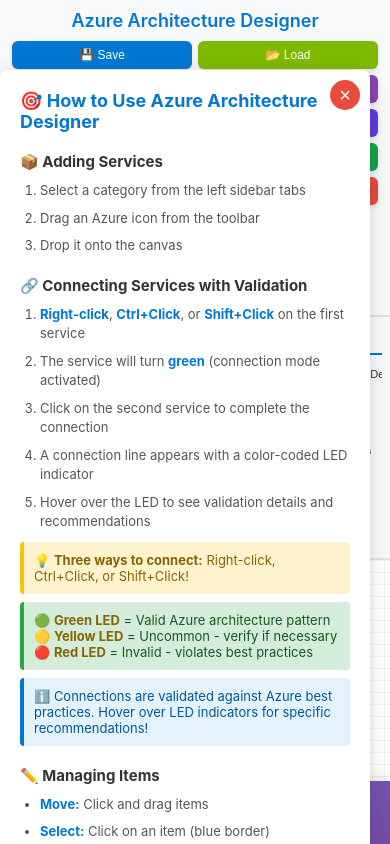
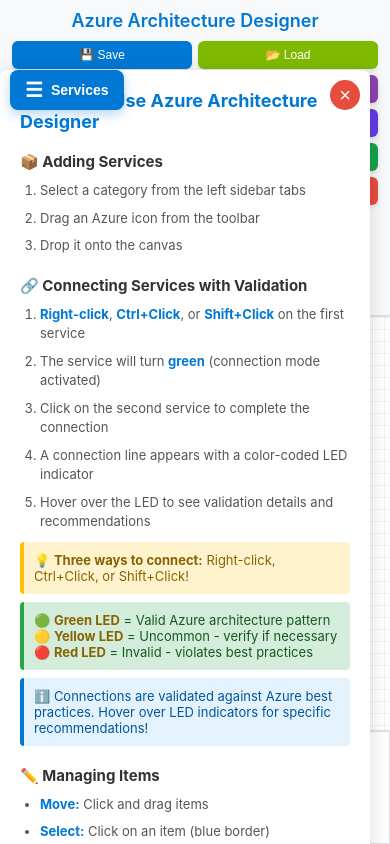
Before and after one commit to ArunimMicrosoft/Az-visio-web, a React (Vite) app: page / in a window 390 px wide. Built offline with nearby package versions, Linux system fonts and the light colour scheme.

Commit message:
Mobile UX: Add hamburger menu for sidebar with slide-in animation

```diff
--- a/src/App.css
+++ b/src/App.css
@@ -34,34 +34,26 @@
 
 /* Tablet (Portrait) - 768px and below */
 @media (max-width: 768px) {
-  .main-content {
-    flex-direction: column;
-  }
-
-  /* Toolbar becomes horizontal on tablet/mobile */
-  .main-content > .toolbar {
-    width: 100%;
-    height: auto;
-    max-height: 40vh;
-    border-right: none;
-    border-bottom: 2px solid #dee2e6;
-    flex-shrink: 0;
-  }
-
   /* Cost summary takes full width on tablet */
   .main-content > .cost-summary {
+    position: fixed;
+    bottom: 0;
+    left: 0;
+    right: 0;
     width: 100%;
     max-width: 100%;
     min-width: 100%;
     border-left: none;
     border-top: 2px solid #dee2e6;
     max-height: 30vh;
+    z-index: 500;
+    border-radius: 0;
   }
 
-  /* Canvas adjusts to remaining space */
+  /* Canvas takes full remaining space */
   .canvas {
     flex: 1;
-    min-height: 400px;
+    min-height: calc(100vh - 200px);
   }
 }
 
@@ -71,12 +63,6 @@
     font-size: 14px;
   }
 
-  /* Toolbar more compact on mobile */
-  .main-content > .toolbar {
-    max-height: 35vh;
-    padding: 8px;
-  }
-
   /* Cost summary more compact */
   .main-content > .cost-summary {
     max-height: 25vh;
@@ -84,7 +70,7 @@
 
   /* Canvas minimum height reduced for mobile */
   .canvas {
-    min-height: 300px;
+    min-height: calc(100vh - 220px);
   }
 }
 
--- a/src/components/Toolbar.css
+++ b/src/components/Toolbar.css
@@ -1,34 +1,144 @@
+/* Mobile Menu Toggle Button (hidden on desktop) */
+.mobile-menu-toggle {
+  display: none;
+  position: fixed;
+  top: 70px;
+  left: 10px;
+  z-index: 1001;
+  background: #0078D4;
+  color: white;
+  border: none;
+  border-radius: 8px;
+  padding: 10px 15px;
+  font-size: 14px;
+  font-weight: 600;
+  cursor: pointer;
+  box-shadow: 0 4px 12px rgba(0, 120, 212, 0.3);
+  transition: all 0.3s;
+  align-items: center;
+  gap: 8px;
+}
+
+.mobile-menu-toggle:hover {
+  background: #005a9e;
+  transform: translateY(-2px);
+  box-shadow: 0 6px 16px rgba(0, 120, 212, 0.4);
+}
+
+.mobile-menu-toggle:active {
+  transform: translateY(0);
+}
+
+.hamburger-icon {
+  font-size: 20px;
+  line-height: 1;
+}
+
+.menu-text {
+  font-size: 14px;
+}
+
+/* Mobile Overlay */
+.mobile-overlay {
+  display: none;
+  position: fixed;
+  top: 0;
+  left: 0;
+  right: 0;
+  bottom: 0;
+  background: rgba(0, 0, 0, 0.5);
+  z-index: 999;
+}
+
 .toolbar {
   width: 250px;
   background-color: #f8f9fa;
   border-right: 1px solid #dee2e6;
-  padding: 10px;
+  padding: 0;
   height: 100vh;
   display: flex;
   flex-direction: column;
   overflow: hidden;
 }
 
-.toolbar-title {
-  margin: 0 0 15px 0;
-  padding: 10px;
-  font-size: 16px;
-  color: #333;
-  border-bottom: 2px solid #0078D4;
+.toolbar-header {
+  display: flex;
+  justify-content: space-between;
+  align-items: center;
+  padding: 15px;
+  background: linear-gradient(135deg, #0078D4 0%, #005a9e 100%);
+  color: white;
+  border-bottom: 2px solid #005a9e;
   flex-shrink: 0;
 }
 
-.category-tabs {
-  display: flex;
-  flex-direction: column;
-  gap: 4px;
-  margin-bottom: 15px;
-  flex-shrink: 0;
+.toolbar-title {
+  margin: 0;
+  font-size: 16px;
+  font-weight: 600;
+  flex: 1;
 }
 
-.category-tab {
-  padding: 8px 12px;
-  background-color: transparent;
+.expand-all-btn {
+  background: rgba(255, 255, 255, 0.2);
+  border: 1px solid rgba(255, 255, 255, 0.3);
+  color: white;
+  padding: 4px 8px;
+  border-radius: 4px;
+  cursor: pointer;
+  font-size: 16px;
+  transition: all 0.2s;
+  display: flex;
+  align-items: center;
+  justify-content: center;
+  width: 32px;
+  height: 32px;
+}
+
+.expand-all-btn:hover {
+  background: rgba(255, 255, 255, 0.3);
+  border-color: rgba(255, 255, 255, 0.5);
+}
+
+/* Remove old category tabs */
+.category-tabs {
+  display: none;
+}
+
+/* New Accordion Styles */
+.category-accordion {
+  flex: 1;
+  overflow-y: auto;
+  overflow-x: hidden;
+  scrollbar-width: thin;
+  scrollbar-color: #c1c1c1 #f1f1f1;
+}
+
+.category-accordion::-webkit-scrollbar {
+  width: 8px;
+}
+
+.category-accordion::-webkit-scrollbar-track {
+  background: #f1f1f1;
+}
+
+.category-accordion::-webkit-scrollbar-thumb {
+  background: #888;
+  border-radius: 4px;
+}
+
+.category-accordion::-webkit-scrollbar-thumb:hover {
+  background: #555;
+}
+
+.category-section {
+  border-bottom: 1px solid #dee2e6;
+}
+
+.category-header {
+  width: 100%;
+  padding: 12px 15px;
+  background: #ffffff;
   border: none;
   border-left: 3px solid transparent;
   text-align: left;
@@ -36,143 +146,186 @@
   font-size: 13px;
   color: #333;
   transition: all 0.2s;
+  display: flex;
+  align-items: center;
+  gap: 10px;
+  font-weight: 500;
 }
 
-.category-tab:hover {
-  background-color: #e9ecef;
+.category-header:hover {
+  background: #f8f9fa;
+  border-left-color: #0078D4;
 }
 
-.category-tab.active {
-  background-color: #e7f3ff;
+.category-header.expanded {
+  background: #e7f3ff;
   border-left-color: #0078D4;
   color: #0078D4;
   font-weight: 600;
 }
 
+.category-icon {
+  font-size: 10px;
+  width: 16px;
+  display: flex;
+  align-items: center;
+  justify-content: center;
+  transition: transform 0.2s;
+}
+
+.category-name {
+  flex: 1;
+}
+
+.category-count {
+  background: #6c757d;
+  color: white;
+  padding: 2px 8px;
+  border-radius: 10px;
+  font-size: 11px;
+  font-weight: 600;
+  min-width: 24px;
+  text-align: center;
+}
+
+.category-header.expanded .category-count {
+  background: #0078D4;
+}
+
+.category-content {
+  background: #ffffff;
+  animation: slideDown 0.3s ease-out;
+  overflow: hidden;
+}
+
+@keyframes slideDown {
+  from {
+    opacity: 0;
+    max-height: 0;
+  }
+  to {
+    opacity: 1;
+    max-height: 2000px;
+  }
+}
+
 .toolbar-icons {
-  display: flex;
-  flex-direction: column;
-  gap: 2px;
-  overflow-y: auto;
-  overflow-x: hidden;
-  flex: 1;
-  min-height: 0;
-  padding-right: 5px;
-  scrollbar-width: thin;
-  scrollbar-color: #c1c1c1 #f1f1f1;
+  display: grid;
+  grid-template-columns: repeat(auto-fill, minmax(80px, 1fr));
+  gap: 8px;
+  padding: 12px;
+  background: #f8f9fa;
 }
 
 .toolbar-icons::-webkit-scrollbar {
-  width: 10px;
-}
-
-.toolbar-icons::-webkit-scrollbar-track {
-  background: #f1f1f1;
-  border-radius: 5px;
-  margin: 2px 0;
-}
-
-.toolbar-icons::-webkit-scrollbar-thumb {
-  background: #888;
-  border-radius: 5px;
-  border: 2px solid #f1f1f1;
-}
-
-.toolbar-icons::-webkit-scrollbar-thumb:hover {
-  background: #555;
+  display: none;
 }
 
 /* ===== RESPONSIVE DESIGN ===== */
 
 /* Tablet (Portrait) - 768px and below */
 @media (max-width: 768px) {
+  /* Show mobile menu toggle button */
+  .mobile-menu-toggle {
+    display: flex;
+  }
+
+  /* Show overlay when menu is open */
+  .mobile-overlay {
+    display: block;
+  }
+
+  /* Toolbar becomes a sliding sidebar on mobile */
   .toolbar {
-    width: 100%;
-    height: auto;
-    max-height: 40vh;
-    border-right: none;
-    border-bottom: 2px solid #dee2e6;
-    padding: 8px;
+    position: fixed;
+    top: 0;
+    left: -300px; /* Hidden by default */
+    width: 280px;
+    height: 100vh;
+    max-height: 100vh;
+    z-index: 1000;
+    transition: left 0.3s ease-in-out;
+    box-shadow: 4px 0 12px rgba(0, 0, 0, 0.3);
+    border-right: 2px solid #dee2e6;
+    border-bottom: none;
+  }
+
+  /* When mobile menu is open, slide in from left */
+  .toolbar.mobile-open {
+    left: 0;
+  }
+
+  .toolbar-header {
+    padding: 12px 15px;
   }
 
   .toolbar-title {
-    font-size: 14px;
-    margin-bottom: 10px;
-    padding: 8px;
+    font-size: 15px;
   }
 
-  /* Category tabs become horizontal scrollable on tablet */
-  .category-tabs {
-    flex-direction: row;
-    overflow-x: auto;
-    overflow-y: hidden;
-    gap: 4px;
-    margin-bottom: 10px;
-    white-space: nowrap;
-    scrollbar-width: thin;
-    scrollbar-color: #c1c1c1 #f1f1f1;
+  .expand-all-btn {
+    width: 28px;
+    height: 28px;
+    font-size: 14px;
   }
 
-  .category-tabs::-webkit-scrollbar {
-    height: 6px;
+  .category-header {
+    padding: 10px 12px;
+    font-size: 12px;
   }
 
-  .category-tabs::-webkit-scrollbar-track {
-    background: #f1f1f1;
-    border-radius: 3px;
+  .category-count {
+    font-size: 10px;
+    padding: 2px 6px;
   }
 
-  .category-tabs::-webkit-scrollbar-thumb {
-    background: #888;
-    border-radius: 3px;
-  }
-
-  .category-tab {
-    padding: 6px 10px;
-    font-size: 12px;
-    border-left: none;
-    border-bottom: 3px solid transparent;
-    flex-shrink: 0;
-  }
-
-  .category-tab.active {
-    border-left: none;
-    border-bottom-color: #0078D4;
-  }
-
-  /* Icons in grid layout on tablet */
   .toolbar-icons {
-    display: grid;
-    grid-template-columns: repeat(auto-fill, minmax(80px, 1fr));
-    gap: 8px;
-    max-height: 20vh;
-    padding: 0;
+    grid-template-columns: repeat(auto-fill, minmax(70px, 1fr));
+    gap: 6px;
+    padding: 10px;
   }
 }
 
 /* Mobile (Portrait) - 480px and below */
 @media (max-width: 480px) {
   .toolbar {
-    max-height: 35vh;
-    padding: 6px;
+    max-height: 40vh;
+  }
+
+  .toolbar-header {
+    padding: 10px 12px;
   }
 
   .toolbar-title {
-    font-size: 13px;
-    padding: 6px;
-    margin-bottom: 8px;
+    font-size: 14px;
   }
 
-  .category-tab {
-    padding: 5px 8px;
+  .expand-all-btn {
+    width: 26px;
+    height: 26px;
+    font-size: 13px;
+  }
+
+  .category-header {
+    padding: 8px 10px;
     font-size: 11px;
   }
 
-  /* Icons in smaller grid on mobile */
+  .category-icon {
+    font-size: 9px;
+    width: 14px;
+  }
+
+  .category-count {
+    font-size: 9px;
+    padding: 1px 5px;
+    min-width: 20px;
+  }
+
   .toolbar-icons {
-    grid-template-columns: repeat(auto-fill, minmax(70px, 1fr));
-    gap: 6px;
-    max-height: 18vh;
+    grid-template-columns: repeat(auto-fill, minmax(60px, 1fr));
+    gap: 5px;
+    padding: 8px;
   }
 }
 
@@ -182,12 +335,28 @@
     width: 300px;
   }
 
+  .toolbar-header {
+    padding: 18px 20px;
+  }
+
   .toolbar-title {
     font-size: 18px;
   }
 
-  .category-tab {
+  .expand-all-btn {
+    width: 36px;
+    height: 36px;
+    font-size: 18px;
+  }
+
+  .category-header {
+    padding: 14px 18px;
     font-size: 14px;
-    padding: 10px 14px;
+  }
+
+  .toolbar-icons {
+    grid-template-columns: repeat(auto-fill, minmax(90px, 1fr));
+    gap: 10px;
+    padding: 15px;
   }
 }
--- a/src/components/Toolbar.jsx
+++ b/src/components/Toolbar.jsx
@@ -4,34 +4,93 @@
 import './Toolbar.css';
 
 const Toolbar = () => {
-  const [selectedCategory, setSelectedCategory] = useState('compute');
+  // Track which categories are expanded (start with first category open)
+  const [expandedCategories, setExpandedCategories] = useState(['compute']);
+  // Track if toolbar is visible on mobile
+  const [isMobileMenuOpen, setIsMobileMenuOpen] = useState(false);
 
-  console.log('=== TOOLBAR RENDERING ===');
-  console.log('Selected category:', selectedCategory);
-  console.log('Icons for category:', azureIconCategories[selectedCategory]);
+  // Toggle a category's expanded state
+  const toggleCategory = (category) => {
+    setExpandedCategories(prev =>
+      prev.includes(category)
+        ? prev.filter(cat => cat !== category)
+        : [...prev, category]
+    );
+  };
+
+  // Check if category is expanded
+  const isCategoryExpanded = (category) => expandedCategories.includes(category);
 
   return (
-    <div className="toolbar">
+    <>
+      {/* Mobile Menu Toggle Button */}
+      <button
+        className="mobile-menu-toggle"
+        onClick={() => setIsMobileMenuOpen(!isMobileMenuOpen)}
+        aria-label="Toggle Azure Services Menu"
+      >
+        <span className="hamburger-icon">
+          {isMobileMenuOpen ? '✕' : '☰'}
+        </span>
+        <span className="menu-text">Services</span>
+      </button>
+
+      {/* Overlay for mobile */}
+      {isMobileMenuOpen && (
+        <div
+          className="mobile-overlay"
+          onClick={() => setIsMobileMenuOpen(false)}
+        />
+      )}
+
+      <div className={`toolbar ${isMobileMenuOpen ? 'mobile-open' : ''}`}>
+      <div className="toolbar-header">
         <h3 className="toolbar-title">Azure Services</h3>
-
-      <div className="category-tabs">
-        {Object.keys(azureIconCategories).map((category) => (
         <button
-            key={category}
-            className={`category-tab ${selectedCategory === category ? 'active' : ''}`}
-            onClick={() => setSelectedCategory(category)}
+          className="expand-all-btn"
+          onClick={() => {
+            if (expandedCategories.length === Object.keys(azureIconCategories).length) {
+              setExpandedCategories([]);
+            } else {
+              setExpandedCategories(Object.keys(azureIconCategories));
+            }
+          }}
+          title={expandedCategories.length === Object.keys(azureIconCategories).length ? "Collapse All" : "Expand All"}
         >
-            {categoryNames[category]}
+          {expandedCategories.length === Object.keys(azureIconCategories).length ? '⊟' : '⊞'}
         </button>
-        ))}
       </div>
 
+      <div className="category-accordion">
+        {Object.keys(azureIconCategories).map((category) => {
+          const isExpanded = isCategoryExpanded(category);
+          const iconCount = azureIconCategories[category].length;
+
+          return (
+            <div key={category} className="category-section">
+              <button
+                className={`category-header ${isExpanded ? 'expanded' : ''}`}
+                onClick={() => toggleCategory(category)}
+              >
+                <span className="category-icon">{isExpanded ? '▼' : '▶'}</span>
+                <span className="category-name">{categoryNames[category]}</span>
+                <span className="category-count">{iconCount}</span>
+              </button>
+
+              {isExpanded && (
+                <div className="category-content">
                   <div className="toolbar-icons">
-        {azureIconCategories[selectedCategory].map((icon) => (
+                    {azureIconCategories[category].map((icon) => (
                       <AzureIcon key={icon.id} icon={icon} />
                     ))}
                   </div>
                 </div>
+              )}
+            </div>          );
+        })}
+      </div>
+    </div>
+    </>
   );
 };
 
```
Lines whose indentation alone changed are shown as unchanged.
